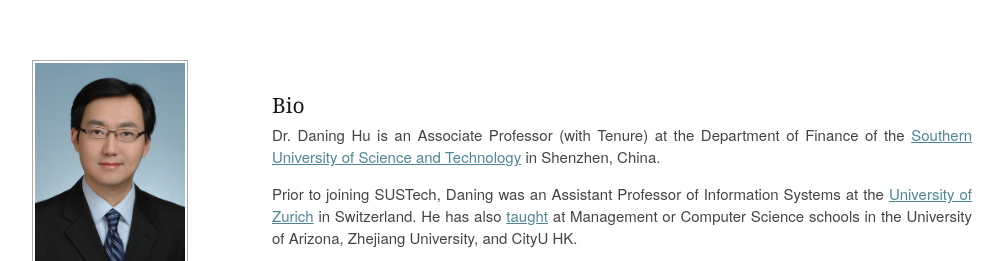
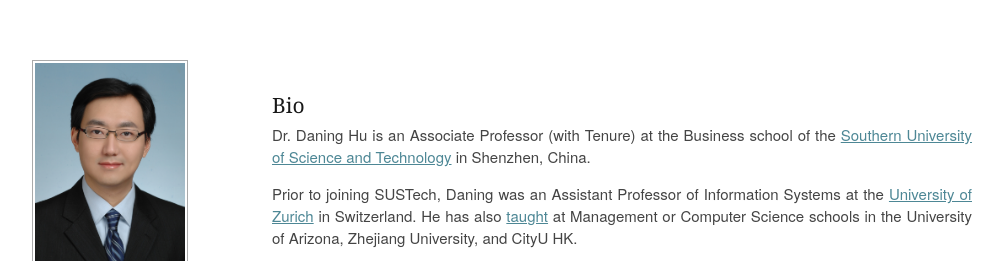
Before and after one commit to sustchud/sustchud.github.io, a plain HTML site: page index.html in a window 1280 px wide. Shown: the top 261 px of the page, without its empty margins (138-1141 px from the left). Drawn offline with Linux system fonts and the light colour scheme; some icons are missing.

Commit message:
Update index.html

```diff
--- a/index.html
+++ b/index.html
@@ -103,7 +103,7 @@
 
         <div class="doc-section" id="Short-Biography">
             <h4>Bio</h4>
-	    <p align="justify">Dr. Daning Hu is an Associate Professor (with Tenure) at the Department of Finance of the <a href="http://sustc.edu.cn/en/">Southern University of Science and Technology</a> in Shenzhen, China.&nbsp;</p>
+	    <p align="justify">Dr. Daning Hu is an Associate Professor (with Tenure) at the Business school of the <a href="http://sustc.edu.cn/en/">Southern University of Science and Technology</a> in Shenzhen, China.&nbsp;</p>
             <p align="justify">Prior to joining SUSTech, Daning was an Assistant Professor of Information Systems at the <a href="http://www.ifi.uzh.ch/en/bi/people/hu.html">University of Zurich</a> in Switzerland. He has also <a href="#Teaching">taught</a> at Management or Computer Science schools in the University of Arizona, Zhejiang University, and CityU HK.</p>
 
             <p align="justify">Daning's research is in the areas of Business (Network) Analytics, Information Systems/Computer Science, and Applied Econometrics. His current research focuses on Fintech, Social and Economic Mechanisms in Complex Networks, and the Intersection of Econometrics and Machine Learning. His work has appeared in MISQ, JAIS, DSS, JASIST, and IEEE/ACM Transactions, among others.</p>
```
